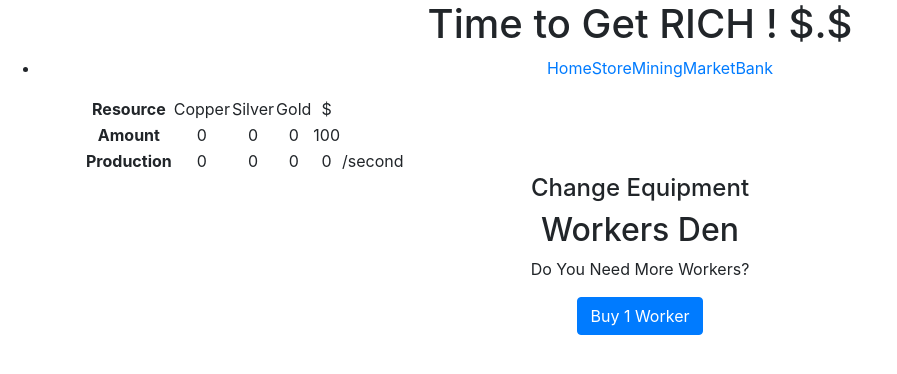
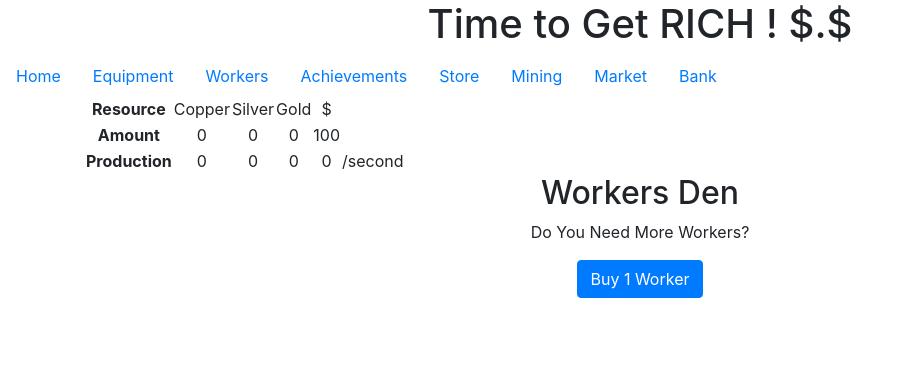
Before and after one commit to Thinkershine/GetRich, a React (Create React App) app: page / in a window 1280 px wide. Shown: the top 374 px of the page, without its empty margins (0-897 px from the left). Built offline with nearby package versions, Linux system fonts and the light colour scheme.

Commit message:
Extract Equipment Component from APP.js

```diff
--- a/src/App.js
+++ b/src/App.js
@@ -8,6 +8,7 @@ import { Route } from "react-router-dom";
 import MyResources from "./models/myResources.js";
 import Resources from "./components/resources";
 import Mining from "./components/locations/mining";
+import Equipment from "./components/equipment";
 
 class App extends Component {
   state = {
@@ -82,22 +83,6 @@ class App extends Component {
     this.state.workers.addGoldWorker("Majka");
   };
 
-  filterUniqueItemsForDisplay = () => {
-    const { miningEquipment: equipment } = this.state;
-
-    const unique = Array.from(new Set(equipment));
-
-    const uniqueItems = unique.map(item => {
-      return (
-        <li key={item._id} className="list-group-item">
-          {item.name.toUpperCase()}
-        </li>
-      );
-    });
-
-    return uniqueItems;
-  };
-
   render() {
     const { currentEquipment } = this.state;
     const miningPower = this.state.isEquipped
@@ -136,24 +121,16 @@ class App extends Component {
               />
             )}
           />
-
-          {this.state.isEquipped && (
-            <div id="equipment">
-              <h3>Current Equipment</h3>
-              <p>Name: {this.state.miningEquipment[currentEquipment].name}</p>
-              <p>Power: {miningPower}</p>
-              <p>
-                Value: ${this.state.miningEquipment[currentEquipment].value}
-              </p>
-              <p>
-                Energy Consumption:{" "}
-                {this.state.miningEquipment[currentEquipment].energyConsumption}
-              </p>
-            </div>
-          )}
-
-          <h4>Change Equipment</h4>
-          <ul className="list-group">{this.filterUniqueItemsForDisplay()}</ul>
+          <Route
+            path="/equipment"
+            render={props => (
+              <Equipment
+                isEquipped={this.state.isEquipped}
+                currentEquipment={this.state.currentEquipment}
+                miningEquipment={this.state.miningEquipment}
+              />
+            )}
+          />
 
           <h2>Workers Den</h2>
           <p>Do You Need More Workers?</p>
--- /dev/null
+++ b/src/components/equipment.jsx
@@ -0,0 +1,53 @@
+import React, { Component } from "react";
+
+class Equipment extends Component {
+  state = {};
+  constructor(props) {
+    super(props);
+    this.state.isEquipped = this.props.isEquipped;
+    this.state.miningEquipment = this.props.miningEquipment;
+    this.state.currentEquipment = this.props.currentEquipment;
+  }
+
+  filterUniqueItemsForDisplay = () => {
+    const { miningEquipment: equipment } = this.state;
+
+    const unique = Array.from(new Set(equipment));
+
+    const uniqueItems = unique.map(item => {
+      return (
+        <li key={item._id} className="list-group-item">
+          {item.name.toUpperCase()}
+        </li>
+      );
+    });
+
+    return uniqueItems;
+  };
+
+  render() {
+    const { miningEquipment, currentEquipment } = this.state;
+
+    return (
+      <div id="equipment">
+        {this.state.isEquipped && (
+          <div>
+            <h3>Current Equipment</h3>
+            <p>Name: {miningEquipment[currentEquipment].name}</p>
+            <p>Power: {miningEquipment[currentEquipment].miningPower}</p>
+            <p>Value: ${miningEquipment[currentEquipment].value}</p>
+            <p>
+              Energy Consumption:{" "}
+              {miningEquipment[currentEquipment].energyConsumption}
+            </p>
+          </div>
+        )}
+
+        <h4>Change Equipment</h4>
+        <ul className="list-group">{this.filterUniqueItemsForDisplay()}</ul>
+      </div>
+    );
+  }
+}
+
+export default Equipment;
--- a/src/components/navigation.jsx
+++ b/src/components/navigation.jsx
@@ -4,13 +4,46 @@ import { Link } from "react-router-dom";
 const Navigation = props => {
   return (
     <div>
-      <ul>
+      <ul className="nav">
+        <li className="nav-item">
+          <Link className="nav-link" to="/">
+            Home
+          </Link>
+        </li>
         <li>
-          <Link to="/">Home</Link>
-          <Link to="/store">Store</Link>
-          <Link to="/mining">Mining</Link>
-          <Link to="/market">Market</Link>
-          <Link to="/bank">Bank</Link>
+          <Link className="nav-link" to="/equipment">
+            Equipment
+          </Link>
+        </li>
+        <li className="nav-item">
+          <Link className="nav-link" to="/workers">
+            Workers
+          </Link>
+        </li>
+        <li className="nav-item">
+          <Link className="nav-link" to="/achievements">
+            Achievements
+          </Link>
+        </li>
+        <li className="nav-item">
+          <Link className="nav-link" to="/store">
+            Store
+          </Link>
+        </li>
+        <li className="nav-item">
+          <Link className="nav-link" to="/mining">
+            Mining
+          </Link>
+        </li>
+        <li className="nav-item">
+          <Link className="nav-link" to="/market">
+            Market
+          </Link>
+        </li>
+        <li className="nav-item">
+          <Link className="nav-link" to="/bank">
+            Bank
+          </Link>
         </li>
       </ul>
     </div>
```
